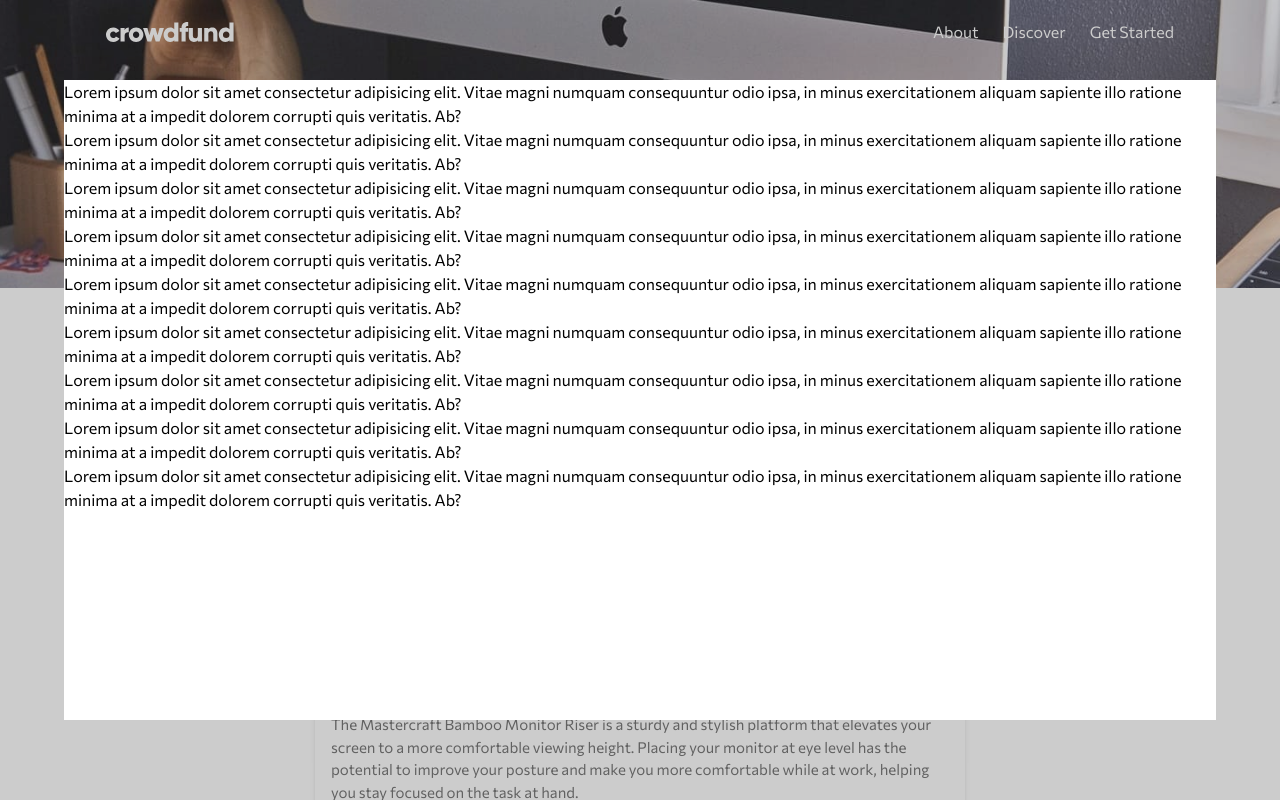
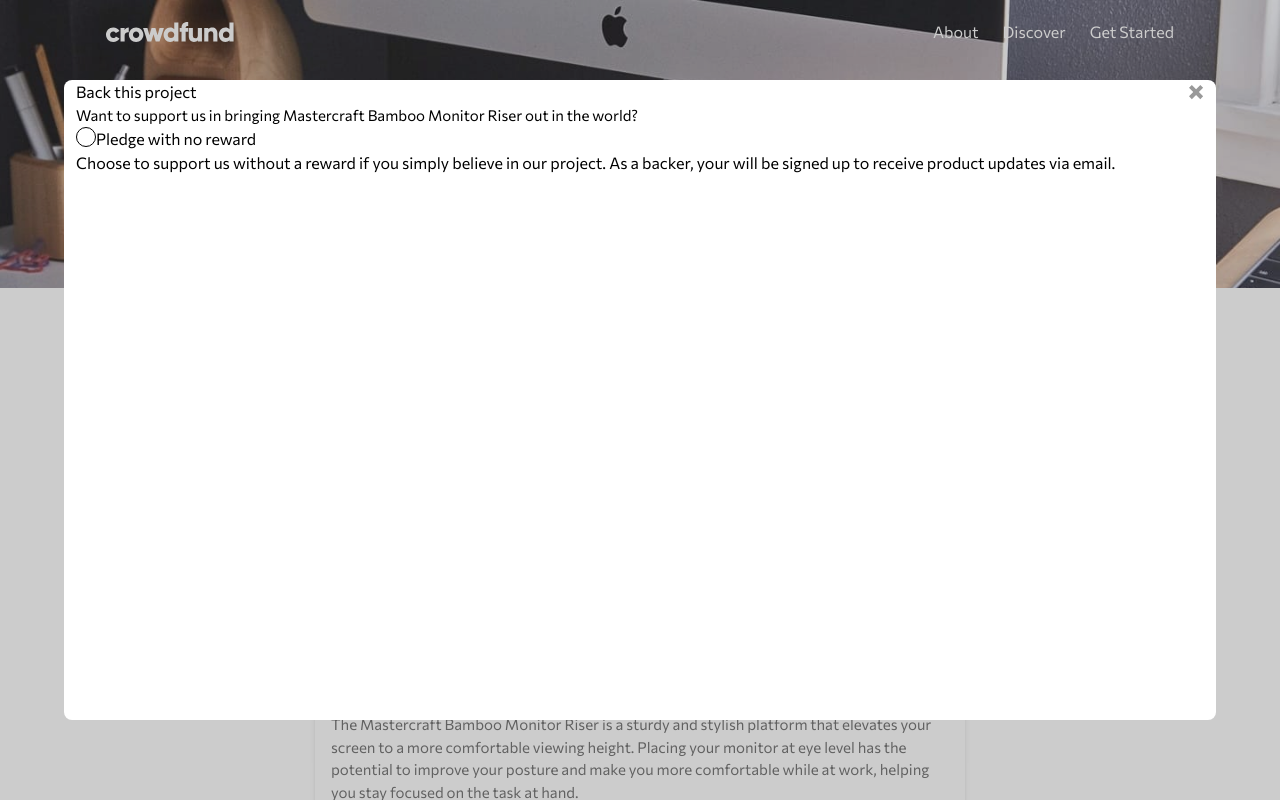
Before and after one commit to chiamaka28/crowdfunding-product, a React (Vite) app: page / in a window 1280 px wide. Both pictures are taken after a click on the button "Back this project". Shown: the top 800 px of the page. Built offline with nearby package versions, Linux system fonts and the light colour scheme.

Commit message:
added some stuffs to the modal

```diff
--- a/src/components/Header.jsx
+++ b/src/components/Header.jsx
@@ -18,7 +18,7 @@
   }
   return (
     <>
-    {modal && <ProjectModal/>}
+    {modal && <ProjectModal handleModal={handleModal}/>}
       <div className="bg-mobileHeader md:bg-desktopHeader h-72 bg-cover ">
         <div  className={`${nav ? "fixed top-0 left-0 bg-overlay w-full h-full z-50 transition-all duration-700 ease-in-out" : "" }`}>
           <nav className="flex items-center justify-between py-5 px-4 w-[90%] mx-auto max-w-[1100px]">
--- a/src/components/ProjectModal.jsx
+++ b/src/components/ProjectModal.jsx
@@ -1,22 +1,32 @@
-import React from 'react'
+import React from "react";
+import close from "../assets/icon-close-modal.svg";
 
-const ProjectModal = () => {
+const ProjectModal = ({handleModal}) => {
   return (
-    <div className='fixed top-0 left-0 bg-overlay w-full h-full z-50 flex justify-center items-center'>
-        <div className='bg-white w-[90%] h-[80%] overflow-auto overscroll-contain'>
-          <p>Lorem ipsum dolor sit amet consectetur adipisicing elit. Vitae magni numquam consequuntur odio ipsa, in minus exercitationem aliquam sapiente illo ratione minima at a impedit dolorem corrupti quis veritatis. Ab?</p>
-          <p>Lorem ipsum dolor sit amet consectetur adipisicing elit. Vitae magni numquam consequuntur odio ipsa, in minus exercitationem aliquam sapiente illo ratione minima at a impedit dolorem corrupti quis veritatis. Ab?</p>
-          <p>Lorem ipsum dolor sit amet consectetur adipisicing elit. Vitae magni numquam consequuntur odio ipsa, in minus exercitationem aliquam sapiente illo ratione minima at a impedit dolorem corrupti quis veritatis. Ab?</p>
-          <p>Lorem ipsum dolor sit amet consectetur adipisicing elit. Vitae magni numquam consequuntur odio ipsa, in minus exercitationem aliquam sapiente illo ratione minima at a impedit dolorem corrupti quis veritatis. Ab?</p>
-          <p>Lorem ipsum dolor sit amet consectetur adipisicing elit. Vitae magni numquam consequuntur odio ipsa, in minus exercitationem aliquam sapiente illo ratione minima at a impedit dolorem corrupti quis veritatis. Ab?</p>
-          <p>Lorem ipsum dolor sit amet consectetur adipisicing elit. Vitae magni numquam consequuntur odio ipsa, in minus exercitationem aliquam sapiente illo ratione minima at a impedit dolorem corrupti quis veritatis. Ab?</p>
-          <p>Lorem ipsum dolor sit amet consectetur adipisicing elit. Vitae magni numquam consequuntur odio ipsa, in minus exercitationem aliquam sapiente illo ratione minima at a impedit dolorem corrupti quis veritatis. Ab?</p>
-          <p>Lorem ipsum dolor sit amet consectetur adipisicing elit. Vitae magni numquam consequuntur odio ipsa, in minus exercitationem aliquam sapiente illo ratione minima at a impedit dolorem corrupti quis veritatis. Ab?</p>
-          <p>Lorem ipsum dolor sit amet consectetur adipisicing elit. Vitae magni numquam consequuntur odio ipsa, in minus exercitationem aliquam sapiente illo ratione minima at a impedit dolorem corrupti quis veritatis. Ab?</p>
+    <div className="fixed top-0 left-0 bg-overlay w-full h-full z-50 flex justify-center items-center">
+      <div className="bg-white w-[90%] h-[80%] overflow-auto overscroll-contain px-3 rounded-lg">
+        <div className="flex justify-between items-center">
+          <h3>Back this project</h3>
+          <button onClick={handleModal}><img src={close} alt="" /></button>
         </div>
+        <p className="text-[15px]">
+          Want to support us in bringing Mastercraft Bamboo Monitor Riser out in
+          the world?
+        </p>
+        <div>
+          <div className="flex ">
+              <button className="border border-black w-5 h-5 rounded-full flex justify-center items-center">
+                {/* <div className="h-3 w-3 rounded-full bg-cyan"></div> */}
+              </button>
+              <h4>Pledge with no reward </h4>
+          </div>
+          Choose to support us without a reward if you simply believe in our
+          project. As a backer, your will be signed up to receive product
+          updates via email.
+        </div>
+      </div>
+    </div>
+  );
+};
 
-    </div>
-  )
-}
-
-export default ProjectModal
+export default ProjectModal;
```
